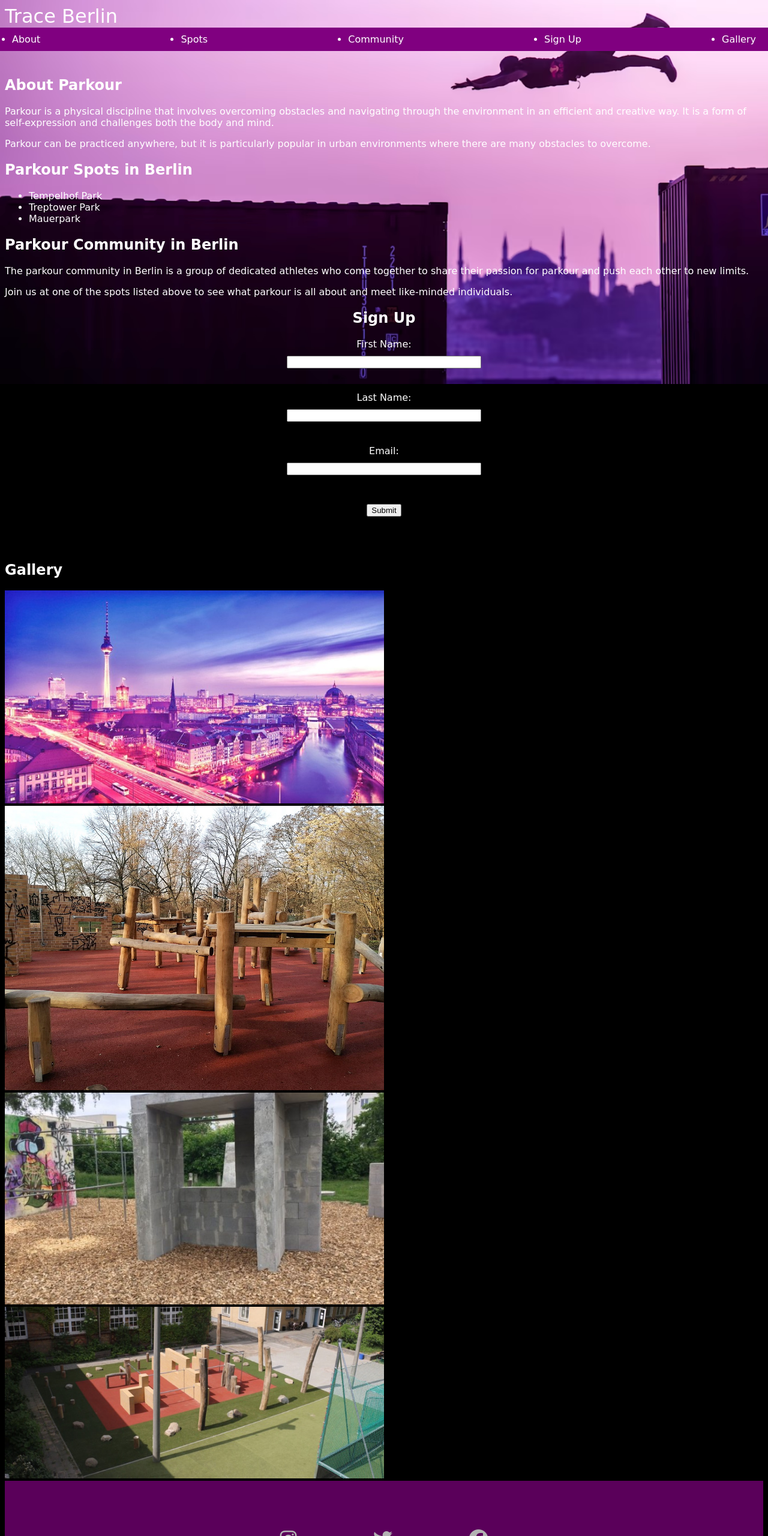
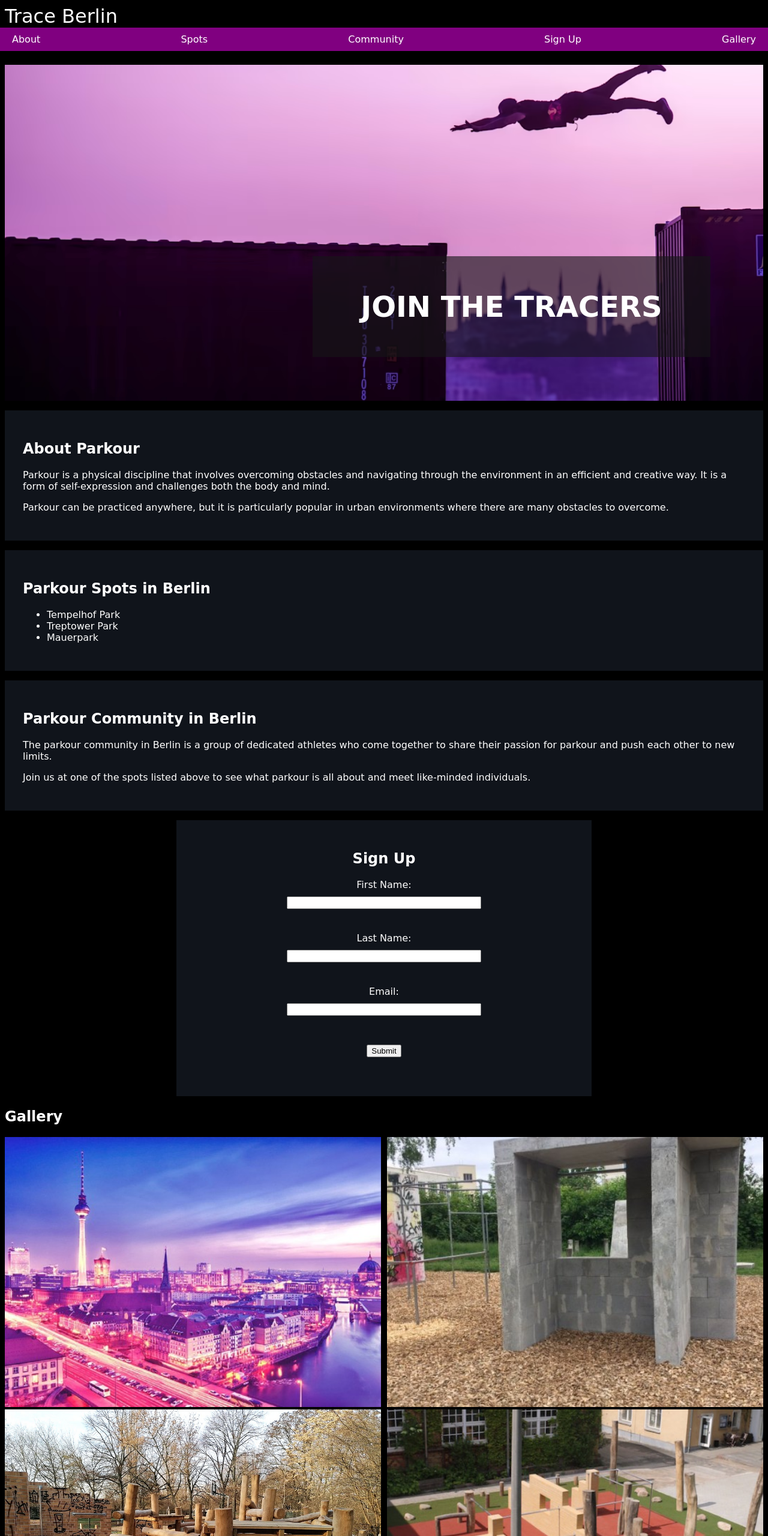
Before and after one commit to karimalrawas/project-portfolio-trace, a plain HTML site: page index.html in a window 1280 px wide. Shown: the top 2560 px of the page at 60% size. Drawn offline with Linux system fonts and the light colour scheme; a web font is replaced by a local one.

Commit message:
Add styling and organize folders

```diff
--- /dev/null
+++ b/assets/css/style.css
@@ -0,0 +1,151 @@
+@import url('https://fonts.googleapis.com/css2?family=Aboreto&display=swap');
+
+body {
+  font-family: 'Aboreto', cursive;
+  background-color: black;
+  color: white;
+  background-size: 100%;
+  background-position: top;
+  background-repeat: no-repeat;
+  opacity: 1;
+}
+
+a {
+  color: white;
+  text-decoration: none;
+}
+
+header nav ul {
+  display: flex;
+  justify-content: space-between;
+  padding: 10px 20px;
+  background-color: purple;
+}
+
+#header-title {
+  height: 100px;
+  float: inherit;
+}
+
+.hero {
+  background: url(../images/parkour-purple.avif);
+  height: 70vh;
+  background-repeat: no-repeat;
+  background-size: cover;
+  background-position: center;
+  position: relative;
+}
+
+.hero-text-container {
+  height: 30%;
+  /* width: 40%; */
+  background-color: #1516179e;
+  position: absolute;
+  bottom: 13%;
+  text-align: center;
+  right: 7%;
+  display: flex;
+  align-items: center;
+  justify-content: center;
+  font-size: 2rem;
+  padding: 0 5rem;
+}
+
+#signup {
+
+  height: 400px;
+  text-align: center;
+  display: block;
+  margin: 10px auto;
+  width: 50%;
+}
+
+label,
+input[type="text"],
+input[type="email"] {
+  display: block;
+  margin: 10px auto;
+  width: 50%;
+}
+
+
+
+#menu {
+  list-style: none;
+  position: fixed;
+  top: 30px;
+  left: 0;
+  right: 0;
+  z-index: 1;
+
+
+}
+
+#about, #spots, #community, #signup{
+  padding: 30px;
+  background: #42526e40;
+  margin: 1rem auto;
+}
+
+section h2 {
+  font-size: 24px;
+  margin-bottom: 20px;
+}
+
+footer {
+  padding: 20px;
+  text-align: center;
+  background-color: purple;
+  opacity: .7;
+
+}
+
+@media (max-width: 600px) {
+  header nav ul {
+    flex-direction: column;
+    text-align: center;
+  }
+}
+
+
+#parkour-purple {
+
+  position: relative;
+  margin: auto;
+  float: inline-start;
+
+}
+
+#header-title {
+
+  font-size: xx-large;
+
+}
+
+i {
+
+  color: white;
+  font-size: xx-large;
+  margin: 2%;
+  padding: 3%;
+  text-align: center;
+}
+
+.gallery-images {
+  column-count: 2;
+  column-gap: 10px;
+}
+
+.gallery-images img{
+  object-fit: cover;
+  width: 100%;
+  height: 450px;
+}
+
+
+@media only screen and (max-width: 768px) {
+  .gallery-images {
+       column-count: 1;
+  }
+
+}
--- a/index.html
+++ b/index.html
@@ -7,7 +7,7 @@
 
   <meta charset="UTF-8">
   <meta name="viewport" content="width=device-width, initial-scale=1.0">
-  <link rel="stylesheet" type="text/css" href="style.css">
+  <link rel="stylesheet" type="text/css" href="/assets/css/style.css">
   <title>Parkour Spots in Berlin</title>
 </head>
 
@@ -36,8 +36,14 @@
     </nav>
   </header>
 
+  <section class="hero">
+    <div class="hero-text-container">
+      <h1>JOIN THE TRACERS</h1>
+    </div>
+
+  </section>
+
   <!-- Short description and reminder of what the sport is about -->
-
   <section id="about">
     <h2>About Parkour</h2>
     <p>Parkour is a physical discipline that involves overcoming obstacles and navigating through the environment in
@@ -47,7 +53,6 @@
   </section>
 
   <!-- Location examples -->
-
   <section id="spots">
     <h2>Parkour Spots in Berlin</h2>
     <ul>
@@ -58,7 +63,6 @@
   </section>
 
   <!-- Short description of what the site is about -->
-
 
   <section id="community">
     <h2>Parkour Community in Berlin</h2>
@@ -90,16 +94,12 @@
 
   <section id="gallery">
     <h2>Gallery</h2>
-      <div></div>
-
-        <img id="berlin-purple" src="berlin-purple.jpg">
-        <img src="csm_SO0303_2019_12_ASP_ParkourHolzMauer_c_Anka_Stahl_7a61667416.jpg">
-        <img src="img_2149.jpg">
-        <img src="img_4957-830x375.jpg">
-
-
-
-
+    <div class="gallery-images">
+    <img id="berlin-purple" src="/assets/images/berlin-purple.jpg">
+    <img src="/assets/images/csm.jpg">
+    <img src="/assets/images/img_2149.jpg">
+    <img src="/assets/images/img_4957-830x375.jpg">
+    </div>
   </section>
 
   <footer id="icons">
--- a/style.css
+++ /dev/null
@@ -1,110 +0,0 @@
-@import url('https://fonts.googleapis.com/css2?family=Aboreto&display=swap');
-
-body {
-    font-family: 'Aboreto', cursive;
-    background-color: black;
-    color: white;
-    background-image: url(parkour-purple.avif);
-  background-size: 100%;
-  background-position: top;
-  background-repeat: no-repeat;
-  opacity: 1;
-  }
-
-  a {
-    color: white;
-    text-decoration: none;
-  }
-
-  header nav ul {
-    display: flex;
-    justify-content: space-between;
-    padding: 10px 20px;
-    background-color: purple;
-  }
-
- #header-title{
-height: 100px;
-float: inherit;
- }
-
- #signup {
-
-  height: 400px;
-  text-align: center;
-  display: block;
-  margin: 10px auto;
-  width: 50%;
-}
-
-label, input[type="text"], input[type="email"] {
-  display: block;
-  margin: 10px auto;
-  width: 50%;
-}
-
-
-
-  #menu{
-
-  position: fixed;
-  top: 30px;
-  left: 0;
-  right: 0;
-  z-index: 1;
-
-
-  }
-
-  section h2 {
-    font-size: 24px;
-    margin-bottom: 20px;
-  }
-
-  footer {
-    padding: 20px;
-    text-align: center;
-    background-color: purple;
-    opacity: .7;
-
-  }
-
-  @media (max-width: 600px) {
-    header nav ul {
-      flex-direction: column;
-      text-align: center;
-    }
-  }
-
-
-  #parkour-purple {
-
-position: relative;
-margin: auto;
-float: inline-start;
-
-  }
-
-  #header-title {
-
-   font-size: xx-large;
-
-      }
-
-      i {
-
-        color: white;
-        font-size: xx-large;
-        margin: 2%;
-        padding: 3%;
-        text-align: center;
-      }
-
-      img {
-
-
-   column-count:5;
-   column-gap:5px;
-   width: 50%
-
-      }
```
Also changed, not shown: assets/images/berlin-purple.jpg (renamed from berlin-purple.jpg), assets/images/csm.jpg (renamed from csm_SO0303_2019_12_ASP_ParkourHolzMauer_c_Anka_Stahl_7a61667416.jpg), assets/images/images.jpg (renamed from images.jpg), assets/images/img_2149.jpg (renamed from img_2149.jpg), assets/images/img_4957-830x375.jpg (renamed from img_4957-830x375.jpg), assets/images/parkour-purple.avif (renamed from parkour-purple.avif). Lines whose indentation alone changed are shown as unchanged.
